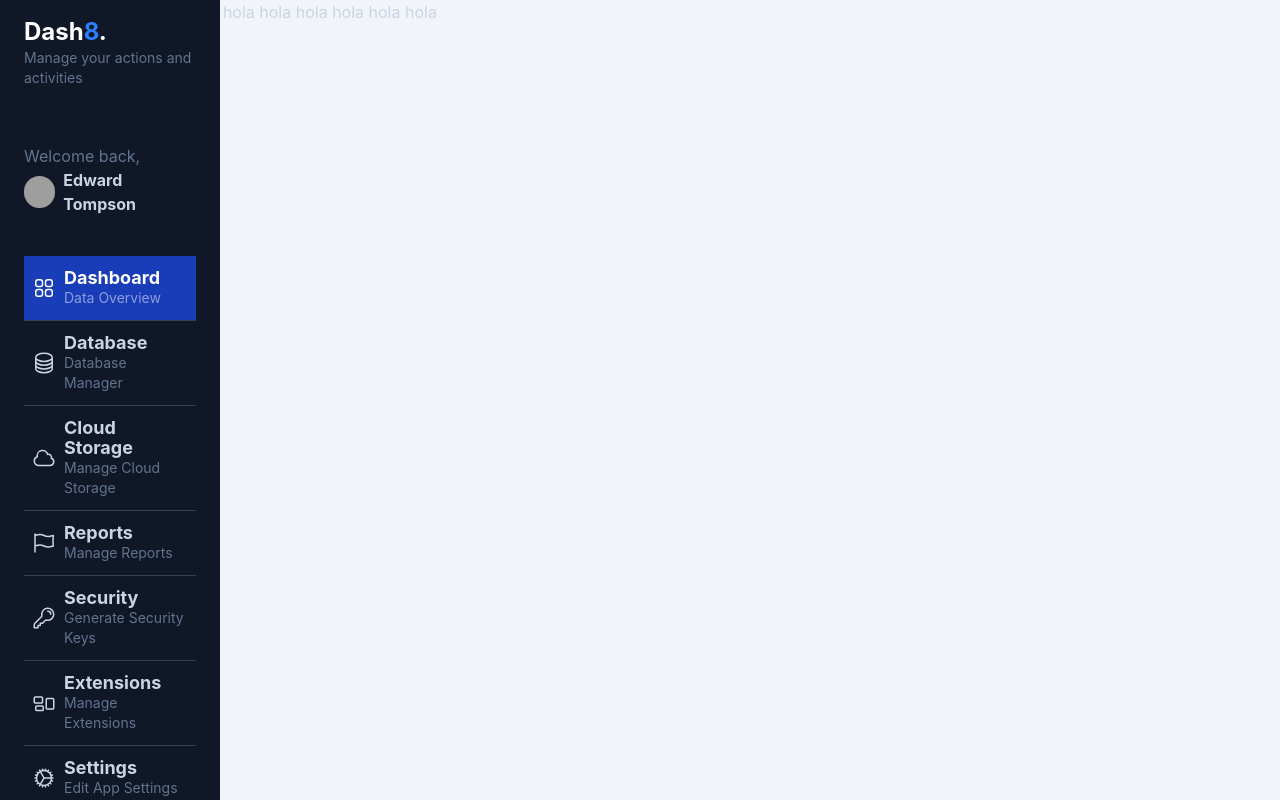
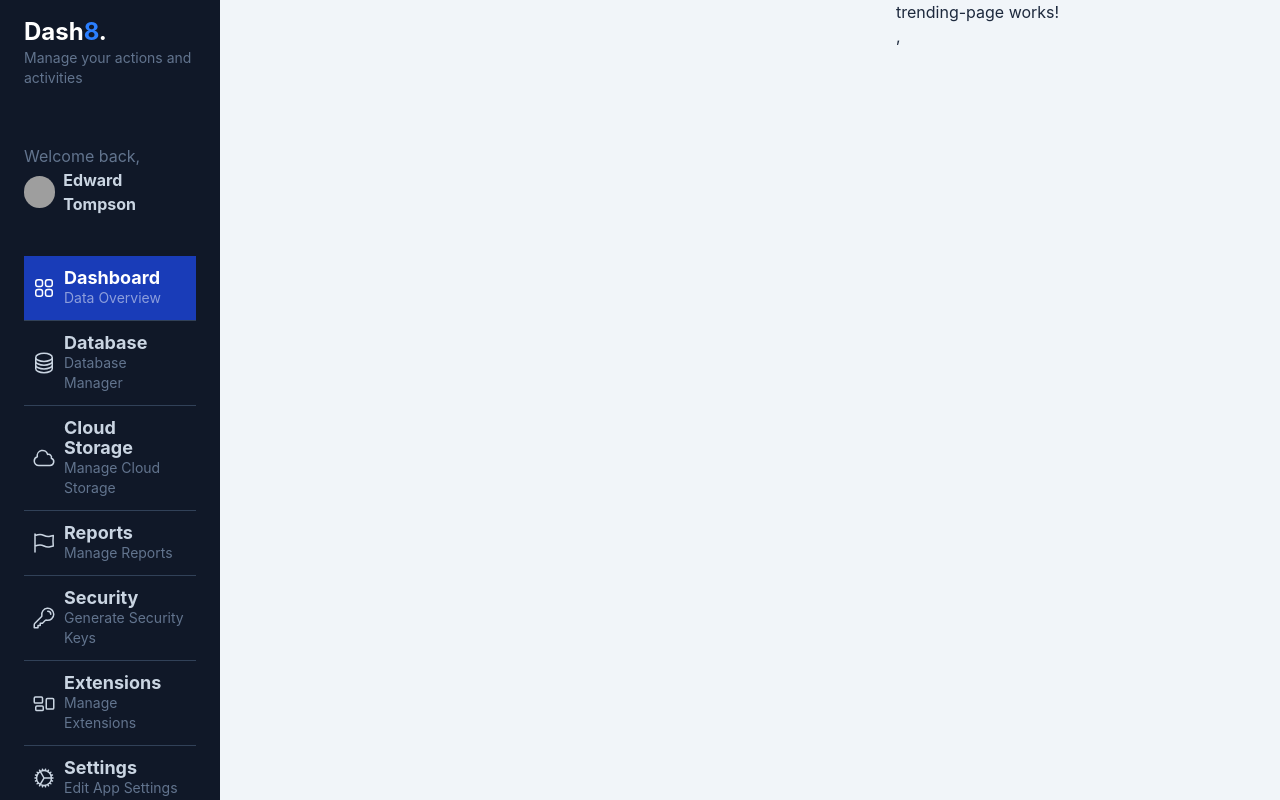
Before and after one commit to sebachacon/Proyecto, an Angular app: page /dashboard/trending in a window 1280 px wide. Built offline with nearby package versions, Linux system fonts and the light colour scheme; grey boxes are pictures that could not be loaded.

Commit message:
Configurar rutas hijas

```diff
--- a/angular.json
+++ b/angular.json
@@ -2,7 +2,8 @@
   "$schema": "./node_modules/@angular/cli/lib/config/schema.json",
   "version": 1,
   "cli": {
-    "packageManager": "npm"
+    "packageManager": "npm",
+    "analytics": false
   },
   "newProjectRoot": "projects",
   "projects": {
--- a/src/app/app.routes.ts
+++ b/src/app/app.routes.ts
@@ -17,6 +17,10 @@
   loadComponent: () =>
     import('./gifs/pages/search-page/search-page'),
 },
+{
+  path: '**',
+  redirectTo: 'trending'
+}
   ],
 },
 
--- a/src/app/gifs/pages/dashboard-page/dashboard-page.html
+++ b/src/app/gifs/pages/dashboard-page/dashboard-page.html
@@ -1,6 +1,6 @@
 <div class="bg-slate-100 overflow-y-scroll w-screen h-screen antialiased text-slate-300 selection:bg-blue-600 selection:text-white">
     <div class="flex flex-col relative w-screen">
-        <div id="menu" class="w-[220px] bg-gray-900 min-h-screen z-10 text-slate-300 fixed left-0 h-screen overflow-y-scroll">
+        <div id="menu" class="w-55 bg-gray-900 min-h-screen z-10 text-slate-300 fixed left-0 h-screen overflow-y-scroll">
            <div id="logo" class="my-4 px-6">
             <h1 class="text-lg md:text-2xl font-bold text-white">Dash<span class="text-blue-500">8</span>.</h1>
             <p class="text-slate-500 text-sm">Manage your actions and activities</p>
@@ -99,8 +99,8 @@
            </div>
         </div>
 
-        <div>
-          hola mundo hola mundo hola hola hola hola hola hola hola
+        <div class="ml-220 px-4 flex flex-col flex-1 w-full h-full text-slate-800">
+          <router-outlet />
         </div>
 
 
--- a/src/app/gifs/pages/dashboard-page/dashboard-page.ts
+++ b/src/app/gifs/pages/dashboard-page/dashboard-page.ts
@@ -1,8 +1,11 @@
 import { Component } from '@angular/core';
+import { RouterOutlet } from '@angular/router';
 
 @Component({
   selector: 'app-dashboard-page',
-  imports: [],
+  imports: [
+    RouterOutlet
+  ],
   templateUrl: './dashboard-page.html',
 })
 export default class DashboardPage {}
```
